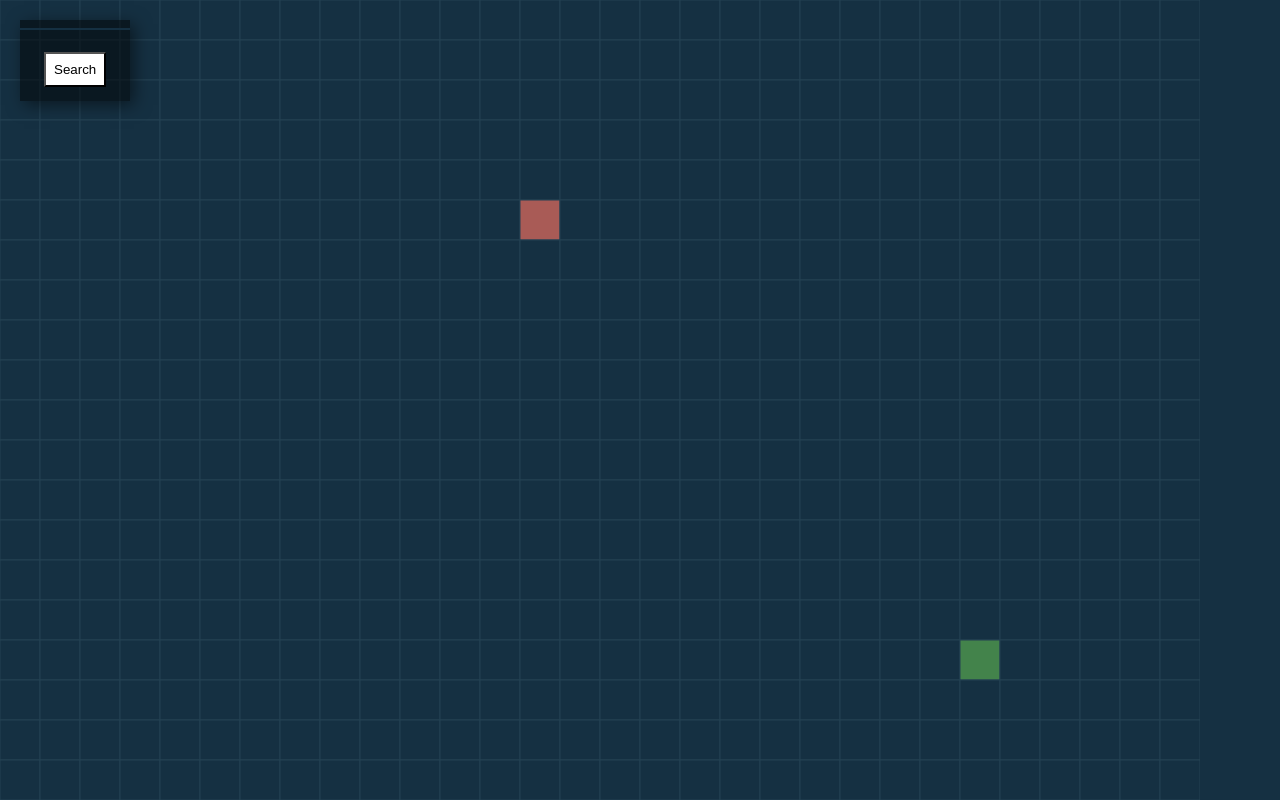
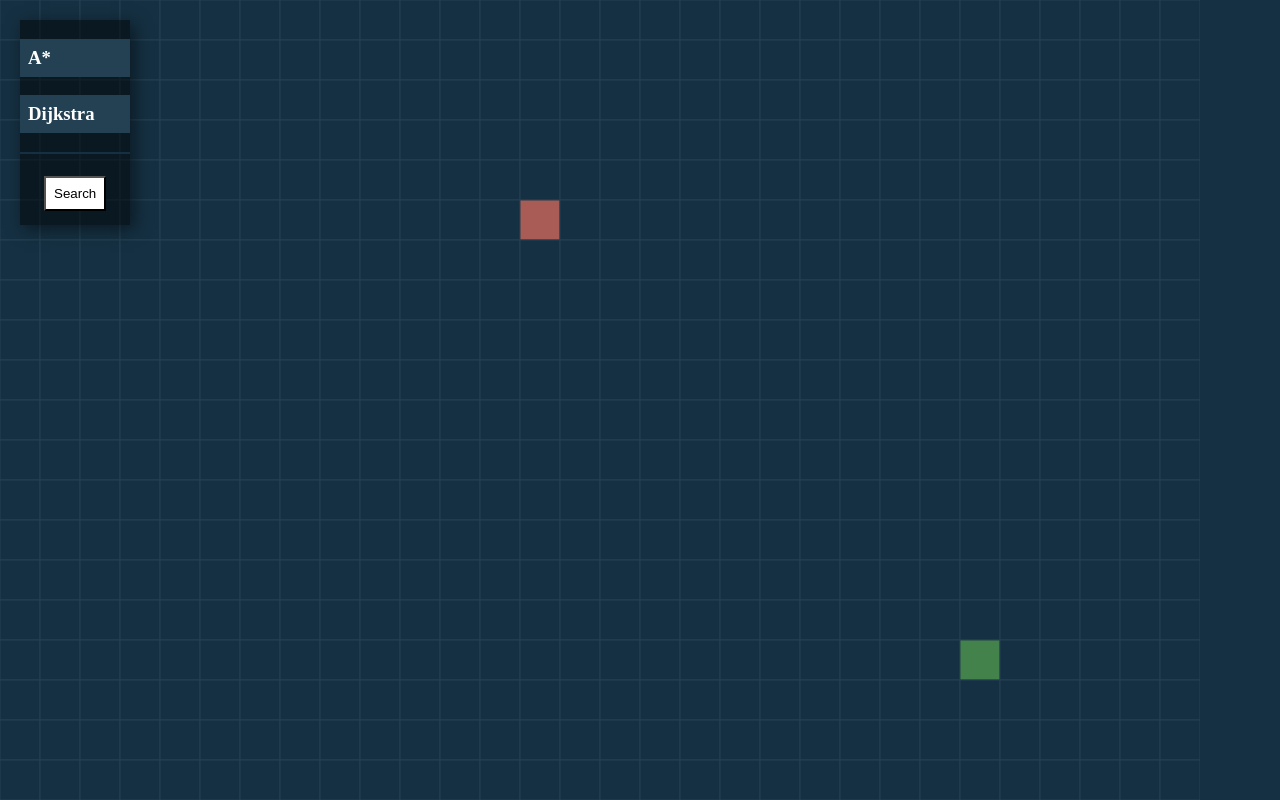
Before and after one commit to jamtartley/pathfinding, a React app: page / in a window 1280 px wide. Built offline with nearby package versions, Linux system fonts and the light colour scheme.

Commit message:
Janky switching of search algorithms is now possible

```diff
--- a/src/logic/grid.js
+++ b/src/logic/grid.js
@@ -34,7 +34,7 @@ export default class Grid {
     resetSearchDecorations() {
         for (let node of this.nodes) {
             node.setState(NodeState.NONE);
-            node.f = node.g = 0;
+            node.f = node.g = node.h = 0;
         }
     }
 
--- /dev/null
+++ b/src/presentation/components/a_star.js
@@ -0,0 +1,13 @@
+import React from "react";
+
+export default class AStar extends React.Component {
+    render() {
+        return (
+            <React.Fragment>
+                <h3 className="section-header" data-search="a-star">A*</h3>
+                <div>
+                </div>
+            </React.Fragment>
+        );
+    }
+}
--- a/src/presentation/components/control_panel.js
+++ b/src/presentation/components/control_panel.js
@@ -1,5 +1,6 @@
 import React from "react";
 import ActionPanel from "./action_panel.js";
+import SearchPanel from "./search_panel.js";
 
 export default class ControlPanel extends React.Component {
     constructor(props) {
@@ -9,6 +10,7 @@ export default class ControlPanel extends React.Component {
     render() {
         return (
             <React.Fragment>
+                <SearchPanel controller={this.props.controller}/>
                 <hr/>
                 <ActionPanel controller={this.props.controller}/>
             </React.Fragment>
--- /dev/null
+++ b/src/presentation/components/dijkstra.js
@@ -0,0 +1,13 @@
+import React from "react";
+
+export default class Dijkstra extends React.Component {
+    render() {
+        return (
+            <React.Fragment>
+                <h3 className="section-header" data-search="dijkstra">Dijkstra</h3>
+                <div>
+                </div>
+            </React.Fragment>
+        );
+    }
+}
--- /dev/null
+++ b/src/presentation/components/search_panel.js
@@ -0,0 +1,36 @@
+import React from "react";
+import AStar from "./a_star.js";
+import Dijkstra from "./dijkstra.js";
+
+import { SearchType } from "../controller.js";
+
+export default class SearchPanel extends React.Component {
+    constructor(props) {
+        super(props);
+    }
+
+    componentDidMount() {
+        $("#search-panel").accordion({
+            animate: 200,
+            activate: function (event, ui) {
+                switch (ui.newHeader.data("search")) {
+                    case "a-star":
+                        this.props.controller.searchType = SearchType.ASTAR;
+                        return;
+                    case "dijkstra":
+                        this.props.controller.searchType = SearchType.DIJKSTRA;
+                        return;
+                }
+            }.bind(this)
+        });
+    }
+
+    render() {
+        return (
+            <div id="search-panel">
+                <AStar />
+                <Dijkstra />
+            </div>
+        );
+    }
+};
--- a/src/presentation/controller.js
+++ b/src/presentation/controller.js
@@ -12,6 +12,11 @@ const Action = Object.freeze({
     PAINTING_BLOCKS: "painting-blocks",
     CLEARING_BLOCKS: "clearing-blocks",
     SEARCHING: "searching"
+});
+
+export const SearchType = Object.freeze({
+    ASTAR: "astar",
+    DIJKSTRA: "dijkstra"
 });
 
 export default class Controller {
@@ -32,8 +37,6 @@ export default class Controller {
         gridArea.mousedown($.proxy(this.mousedown, this));
         gridArea.mouseup($.proxy(this.mouseup, this));
         gridArea.mousemove($.proxy(this.mousemove, this));
-
-        $("#search").mousedown($.proxy(this.search, this));
     }
 
     setStart(node) {
@@ -60,6 +63,16 @@ export default class Controller {
         this.replayStack.push({node:node, state:node.state});
     }
 
+    getPath(options) {
+        switch (this.searchType) {
+            default:
+            case SearchType.ASTAR:
+                return AStarFind(this.grid, options);
+            case SearchType.DIJKSTRA:
+                return DijkstraFind(this.grid, options);
+        }
+    }
+
     search(event) {
         const replayHz = 200;
 
@@ -74,8 +87,7 @@ export default class Controller {
             heuristic: Heuristics.manhattan,
             shouldAllowDiag: true
         };
-        let path = AStarFind(this.grid, options);
-        //let path = DijkstraFind(this.grid, options);
+        let path = this.getPath(options);
 
         for (let i = 0; i < this.replayStack.length; i++) {
             let r = this.replayStack[i];
--- a/src/styles/colours.less
+++ b/src/styles/colours.less
@@ -1,2 +1,3 @@
 @background: #153042;
+@section-header: @stroke;
 @stroke: #244153;
--- a/src/styles/control_panel.less
+++ b/src/styles/control_panel.less
@@ -30,6 +30,15 @@
     }
 }
 
+#search-panel {
+}
+
 #action-panel {
     padding: 10px 20px;
 }
+
+.section-header {
+    background: @section-header;
+    padding: 8px;
+    color: white;
+}
```
Also changed, not shown: .travis.yml, dist/index.html.
